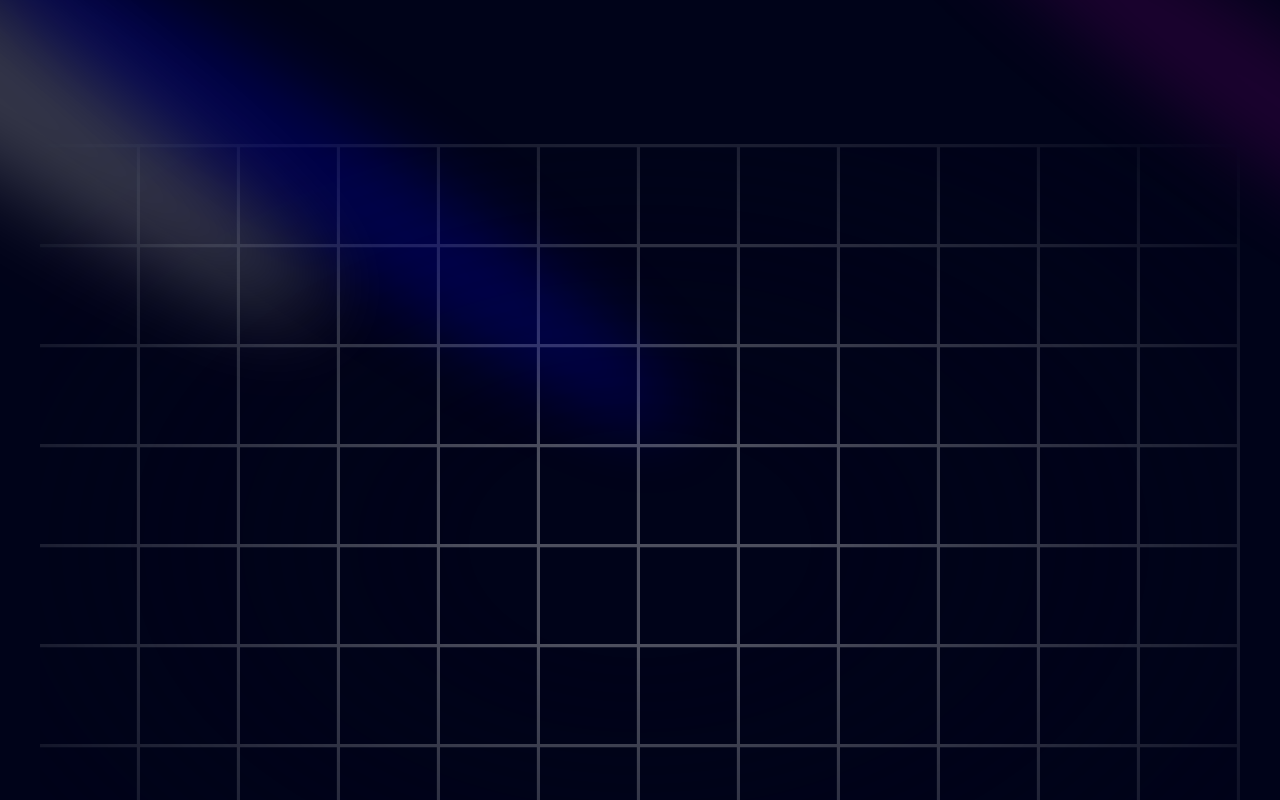
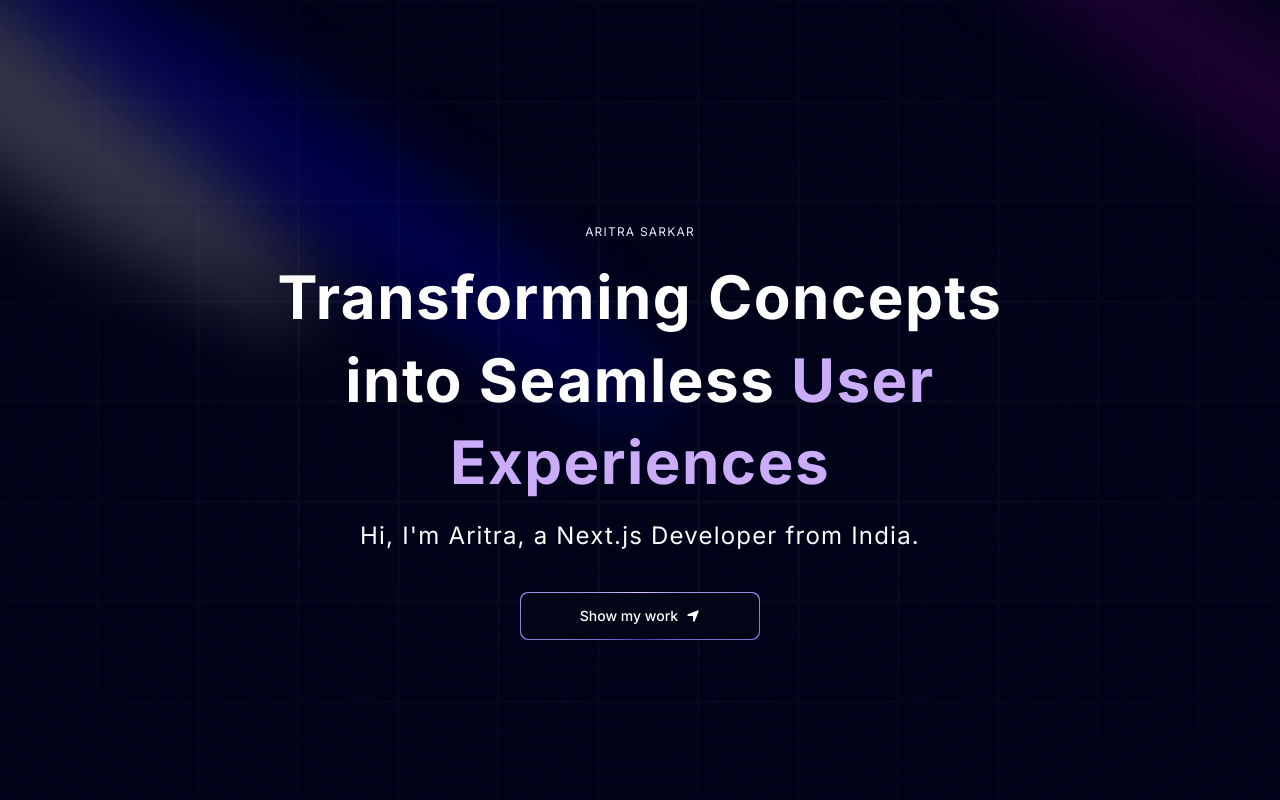
Before and after one commit to AritraS05/Dev_Portfolio, a Next.js app: page / in a window 1280 px wide. Shown: the top 800 px of the page. Built offline with nearby package versions, Linux system fonts and the light colour scheme.

Commit message:
home page comp

```diff
--- a/components/Hero.tsx
+++ b/components/Hero.tsx
@@ -1,5 +1,8 @@
 import React from 'react'
 import { Spotlight } from './ui/Spotlight'
+import { TextGenerateEffect } from './ui/TextGenerateEffect'
+import MagicButton from './ui/MagicButton'
+import { FaLocationArrow } from 'react-icons/fa6'
 
 const Hero = () => {
   return (
@@ -9,8 +12,30 @@
             <Spotlight className='top-10 left-full h-[80vh] w-[50vw]' fill='purple'/>
             <Spotlight className='top-28 left-80 h-[80vh] w-[50vw]' fill='blue'/>
         </div>
-        <div className="h-screen w-full dark:bg-black-100 bg-white  dark:bg-grid-white/[0.3] bg-grid-black/[0.2] relative flex items-center justify-center">
+        <div className="h-screen w-full dark:bg-black-100 bg-white  dark:bg-grid-white/[0.03] bg-grid-black/[0.2] flex items-center justify-center absolute top-0 left-0 ">
             <div className="absolute pointer-events-none inset-0 flex items-center justify-center dark:bg-black-100 bg-white [mask-image:radial-gradient(ellipse_at_center,transparent_20%,black)]" />
+        </div>
+        <div className='flex justify-center relative my-20 z-10 '>
+          <div className='max-w-[89vw] md:max-w-2xl lg:max-w-[60vw] flex flex-col items-center justify-center'>
+            <h2 className='uppercase tracking-widest text-xs text-center text-blue-100 max-w-80'>
+              Aritra Sarkar
+            </h2>
+            <TextGenerateEffect
+              className='text-center text-[40px] md:text-5xl lg:text-6xl '
+              words='Transforming Concepts into Seamless User Experiences'
+            />
+            <p className='text-center md:tracking-wider text-sm md:text-lg lg:text-2xl'>
+              Hi, I&apos;m Aritra, a Next.js Developer from India.
+            </p>
+
+            <a href="#about">
+              <MagicButton
+                title="Show my work"
+                icon = {<FaLocationArrow />}
+                position='right'
+              />
+            </a>
+          </div>
         </div>
     </div>
   )
--- /dev/null
+++ b/components/ui/MagicButton.tsx
@@ -0,0 +1,16 @@
+import React from 'react'
+
+const MagicButton = ({title,icon,position,handleClick,otherClasses}:{title:string, icon:React.ReactNode, position:string,handleClick?:()=>void,otherClasses?:string}) => {
+  return (
+    <button className="relative inline-flex h-12 overflow-hidden rounded-lg p-[1px] focus:outline-none w-full md:w-60 md:mt-10">
+        <span className="absolute inset-[-1000%] animate-[spin_2s_linear_infinite] bg-[conic-gradient(from_90deg_at_50%_50%,#E2CBFF_0%,#393BB2_50%,#E2CBFF_100%)]" />
+        <span className={`inline-flex h-full w-full cursor-pointer items-center justify-center rounded-lg bg-slate-950 px-7  text-sm font-medium text-white backdrop-blur-3xl gap-2 ${otherClasses}`}>
+            {position === 'left' && icon}
+            {title}
+            {position === 'right' && icon}
+        </span>
+    </button>
+  )
+}
+
+export default MagicButton
--- /dev/null
+++ b/components/ui/TextGenerateEffect.tsx
@@ -0,0 +1,62 @@
+"use client";
+import { useEffect } from "react";
+import { motion, stagger, useAnimate } from "framer-motion";
+import { cn } from "@/utils/cn";
+
+export const TextGenerateEffect = ({
+  words,
+  className,
+  filter = true,
+  duration = 0.5,
+}: {
+  words: string;
+  className?: string;
+  filter?: boolean;
+  duration?: number;
+}) => {
+  const [scope, animate] = useAnimate();
+  let wordsArray = words.split(" ");
+  useEffect(() => {
+    animate(
+      "span",
+      {
+        opacity: 1,
+        filter: filter ? "blur(0px)" : "none",
+      },
+      {
+        duration: duration ? duration : 1,
+        delay: stagger(0.2),
+      }
+    );
+  }, [scope.current]);
+
+  const renderWords = () => {
+    return (
+      <motion.div ref={scope}>
+        {wordsArray.map((word, idx) => {
+          return (
+            <motion.span
+              key={word + idx}
+              className={`${idx>3 ? 'text-purple' : 'dark:text-white text-black'} opacity-0`}
+              style={{
+                filter: filter ? "blur(10px)" : "none",
+              }}
+            >
+              {word}{" "}
+            </motion.span>
+          );
+        })}
+      </motion.div>
+    );
+  };
+
+  return (
+    <div className={cn("font-bold", className)}>
+      <div className="my-4">
+        <div className=" dark:text-white text-black  leading-snug tracking-wide">
+          {renderWords()}
+        </div>
+      </div>
+    </div>
+  );
+};
--- a/package.json
+++ b/package.json
@@ -16,6 +16,7 @@
     "next-themes": "^0.3.0",
     "react": "^18",
     "react-dom": "^18",
+    "react-icons": "^5.2.1",
     "tailwind-merge": "^2.4.0",
     "tailwindcss-animate": "^1.0.7"
   },
```
Also changed, not shown: 1 other file (tests, documents, lock files or other folders).
